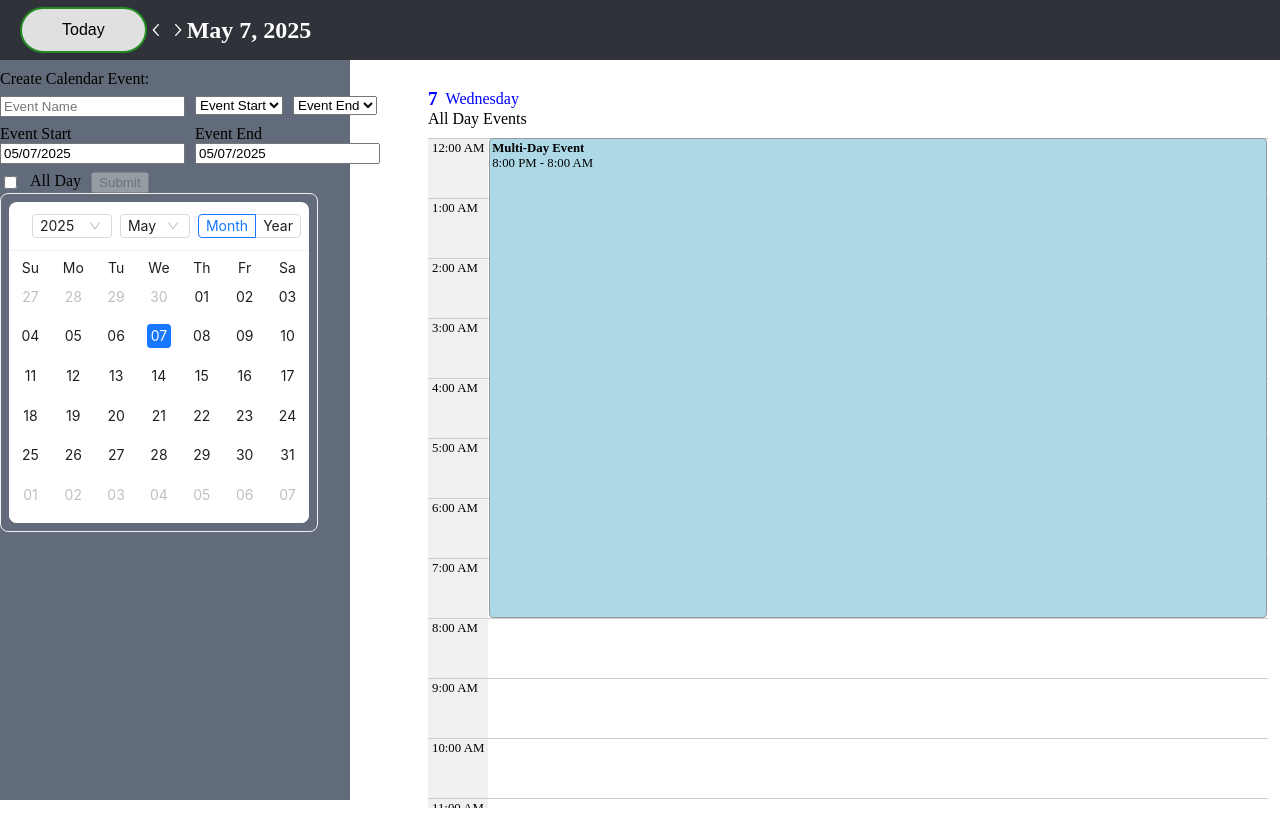
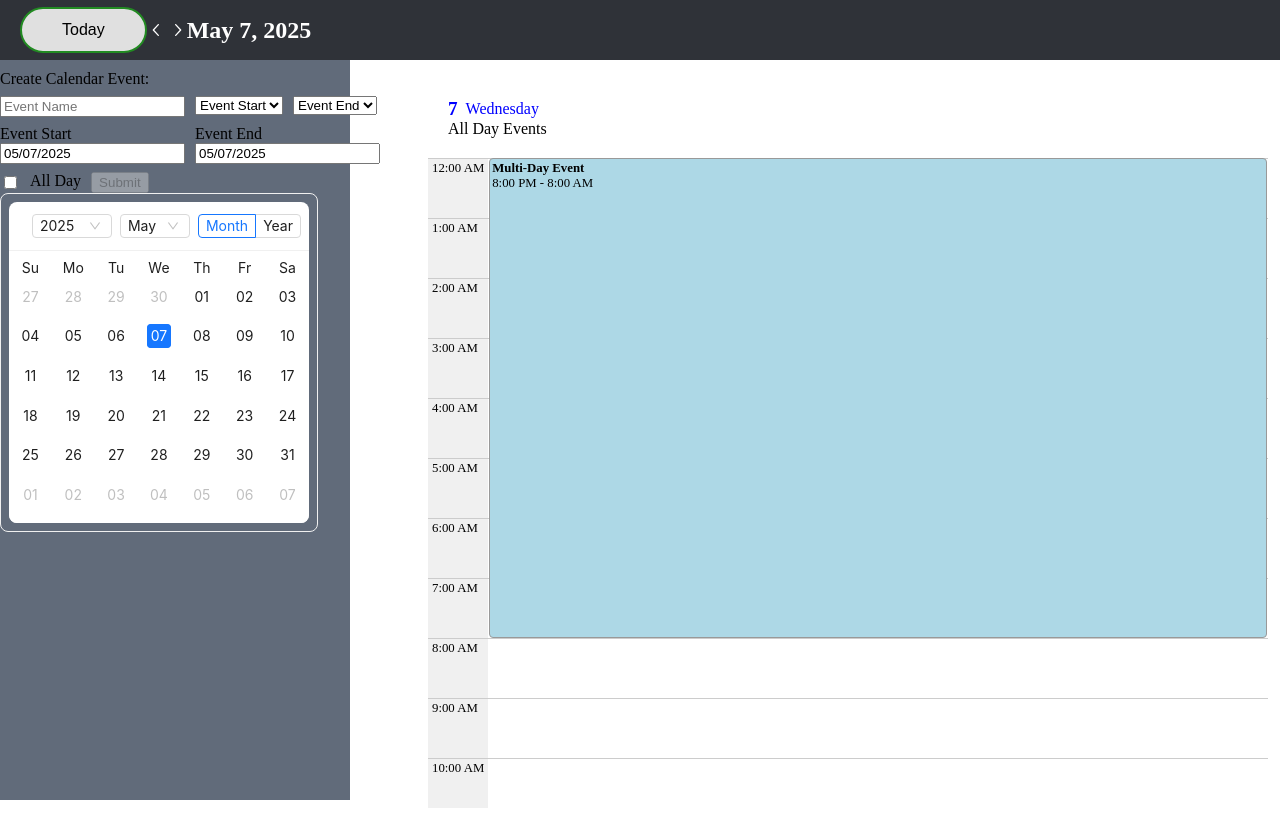
Before and after one commit to ctaylr13/lilCal, a React (Vite) app in the folder my-vite-react-app/: page / in a window 1280 px wide. Built offline with nearby package versions, Linux system fonts and the light colour scheme.

Commit message:
Update Timeline.tsx

```diff
--- a/my-vite-react-app/src/components/Timeline.tsx
+++ b/my-vite-react-app/src/components/Timeline.tsx
@@ -2,19 +2,23 @@ import React from "react";
 import type { Dayjs } from "dayjs";
 import DateDisplay from "./DateDisplay";
 
-import {
-    TimelineContainer,
-    Header,
-    DateRow,
-    LeftArrow,
-    RightArrow,
-    TimelineWrapper,
-} from "../helpers/componentStyles";
-import DateToggle from "./DateToggle";
+import { TimelineContainer, TimelineWrapper } from "../helpers/componentStyles";
 import AllDayEvents from "./AllDayEvents";
 import TimelineHours from "./TimelineHours";
 import { EventType } from "../helpers/dataTypes";
 import TimelineEvents from "./TimelineEvents";
+import styled from "styled-components";
+export const DateContainer = styled.div`
+    position: sticky;
+    top: 0;
+    background-color: #fff;
+    z-index: 10;
+    display: flex;
+    flex-direction: column;
+    padding: 10px 20px;
+    /* margin-bottom: 10px; // space below the container
+    padding: 10px 20px; // internal spacing */
+`;
 
 const Timeline: React.FC<{
     events: EventType[];
@@ -34,12 +38,14 @@ const Timeline: React.FC<{
 }) => {
     return (
         <TimelineContainer>
+            <DateContainer>
                 <DateDisplay selectedDate={selectedDate} />
                 <AllDayEvents
                     allDayEvents={allDayEvents}
                     setAllDay={setAllDay}
                     setEventToEdit={setEventToEdit}
                 />
+            </DateContainer>
             <TimelineWrapper>
                 <TimelineHours
                     setEventToEdit={setEventToEdit}
```
Lines whose indentation alone changed are shown as unchanged.
